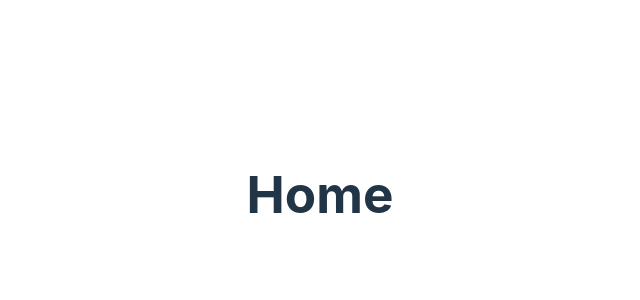
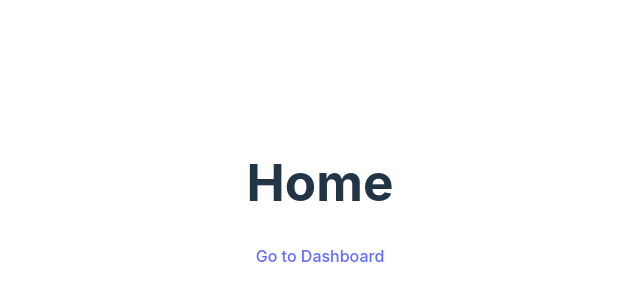
Before and after one commit to DCI-WD-TZ-23-D01/2024-10-08-spa-react-router-dom, a React (Vite) app: page / in a window 1280 px wide. Shown: the part 206-506 px from the top of the page, without its empty margins (320-960 px from the left). Built offline with nearby package versions, Linux system fonts and the light colour scheme.

Commit message:
add NavLinks

```diff
--- a/src/pages/Dashboard.jsx
+++ b/src/pages/Dashboard.jsx
@@ -1,3 +1,10 @@
+import { NavLink } from 'react-router-dom';
+
 export const Dashboard = () => {
-  return <h1>Dashboard</h1>;
+  return (
+    <>
+      <h1>Dashboard</h1>
+      <NavLink to="/">Go to Home</NavLink>
+    </>
+  );
 };
--- a/src/pages/Home.jsx
+++ b/src/pages/Home.jsx
@@ -1,3 +1,10 @@
+import { NavLink } from 'react-router-dom';
+
 export const Home = () => {
-  return <h1>Home</h1>;
+  return (
+    <>
+      <h1>Home</h1>
+      <NavLink to="/dashboard">Go to Dashboard</NavLink>
+    </>
+  );
 };
```
